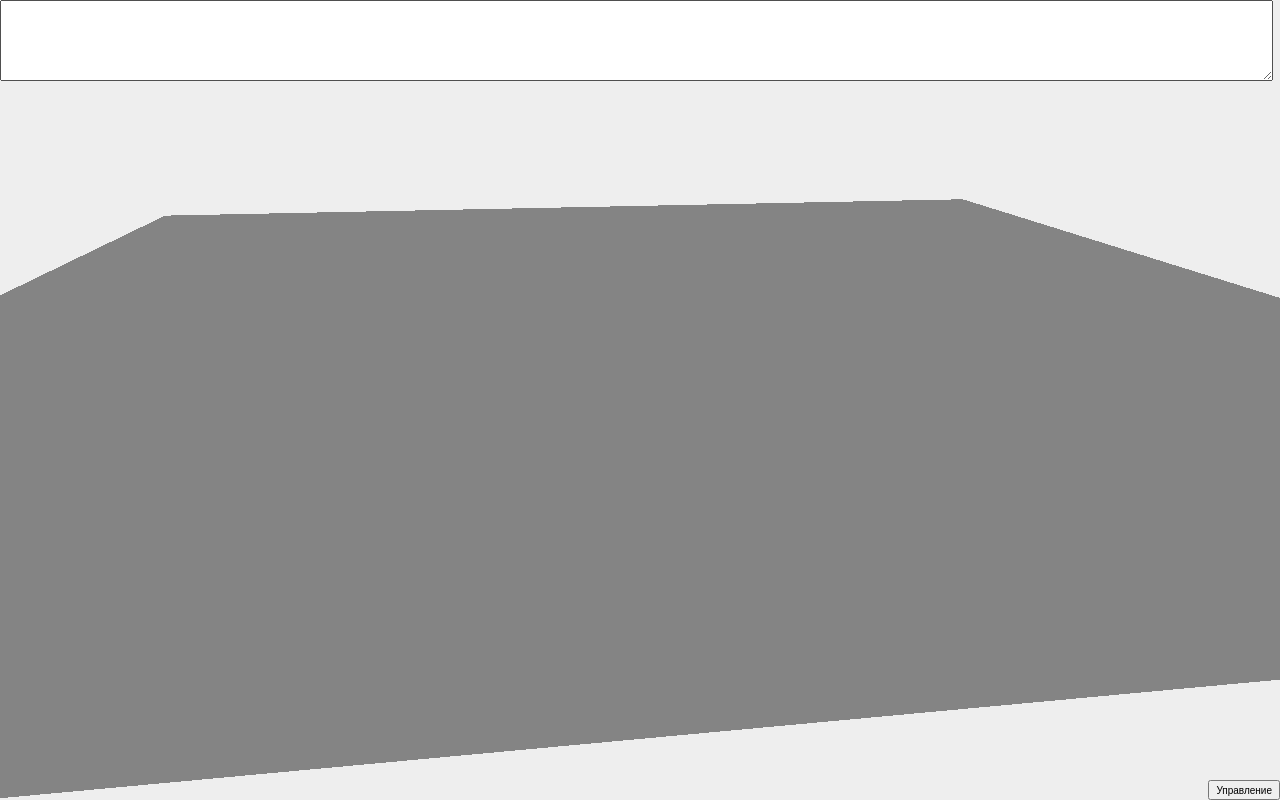
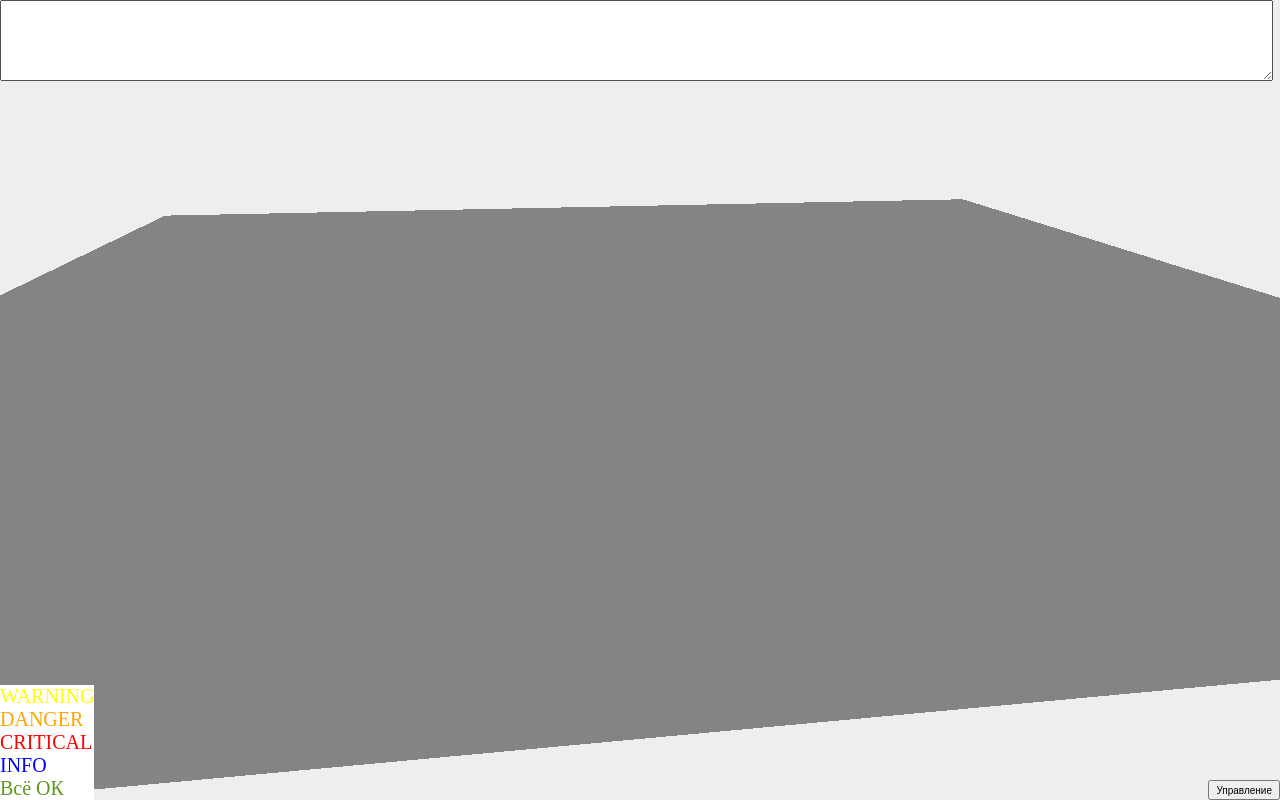
Before and after one commit to RunTheJewels/Nauchnaya, a plain HTML site: page index.html in a window 1280 px wide. Drawn offline with Linux system fonts and the light colour scheme; animation ran at ten frames a second.

Commit message:
Подсветка, цвета, информация алертом

```diff
--- a/events.js
+++ b/events.js
@@ -10,10 +10,13 @@ var mouse = new THREE.Vector2();
 
 var raycaster = new THREE.Raycaster();
 
+var c_h_o = "";
+
 help_onclick = function(){
 	alert('Управление:\n\
 w,a,s,d -- вперёд, влево, назад, вправо\n\
 зажать ЛКМ и двигать -- перемещение камеры\n\
+двойной клик ЛКМ -- подробный список ошибок\n\
 колёсико мыши -- поворот камеры вокруг оси, вдоль которой она смотрит\n\
 h -- вернуться в начальную позицию\n\
 r -- включить/отключить рэйкастинг\n\
@@ -68,11 +71,27 @@ window.onmousemove = function(e) {
 		if (intersects.length >= 1)
 		{
 			document.getElementById('error-info').innerHTML = intersects[0].object.name + ":\n" + catlist(objxerr[intersects[0].object.name]);
+
+			if ((c_h_o != "") && (c_h_o != intersects[0].object.name))
+			{
+				scene.getObjectByName(c_h_o).material.emissive = new THREE.Color("black");
+				c_h_o = "";
+			}
+			if (intersects[0].object.name != "Плоскость"){
+				if (c_h_o != intersects[0].object.name){
+					scene.getObjectByName(intersects[0].object.name).material.emissive = new THREE.Color("grey");
+					c_h_o = intersects[0].object.name;
+				}
+			}
 		} else
 		{
 			document.getElementById('error-info').innerHTML = "Задний фон";
 		}
 	}
+};
+
+window.ondblclick = function() {
+	alert(document.getElementById('error-info').innerHTML);
 };
 
 window.onwheel = function(e) {
--- a/index.html
+++ b/index.html
@@ -46,6 +46,14 @@
 			font-size: 10px;
 			z-index: 3;
 		}
+		.colinfo{
+			position: fixed;
+			left: 0px;
+			bottom:0px;
+			font-size: 20px;
+			background-color: white;
+			z-index: 3;
+		}
     </style>
 </head>
 <body>
@@ -64,6 +72,9 @@
 	</textarea>
 </div>
 
+<div id="colinfo" class="colinfo" readonly="True">
+</div>
+
 <!-- Javascript code that runs our Three.js examples -->
 <script type="text/javascript">
 
@@ -75,10 +86,21 @@
     var time = 0;
 	var objxerr = {};
 
+    function fillto6letters(s) {
+		while (s.length < 6){
+			s = "0" + s;
+		}
+		return s;
+	}
+
     // once everything is loaded, we run our Three.js stuff.
     $(function () {
-
-
+		var colinfo_data = "";
+		for (status in statuses) {
+			colinfo_data += "<font color='#" + fillto6letters(statuses[status].toString(16)) + "'>" + status + "</font><br/>";
+		}
+		colinfo_data += "<font color='#" + fillto6letters(defaultColor) + "'>Всё ОК</font><br/>";
+		document.getElementById('colinfo').innerHTML = colinfo_data;
         // create a scene, that will hold all our elements such as objects, cameras and lights.
 
         // alert("scene");
```
